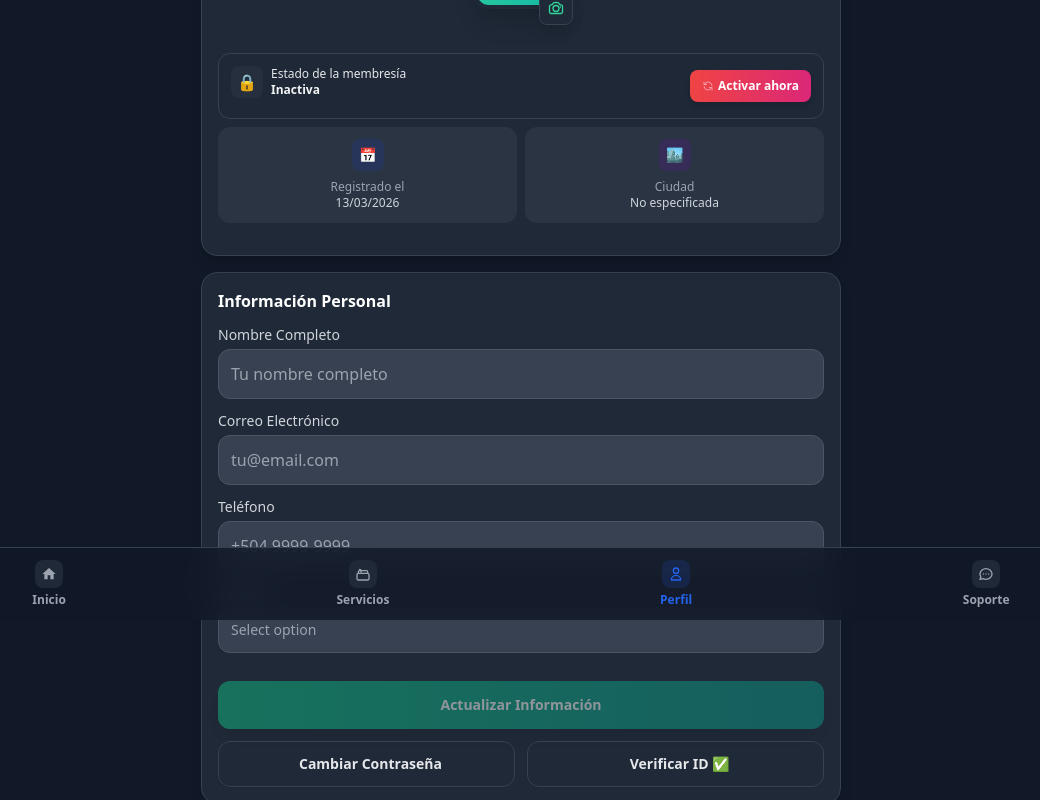
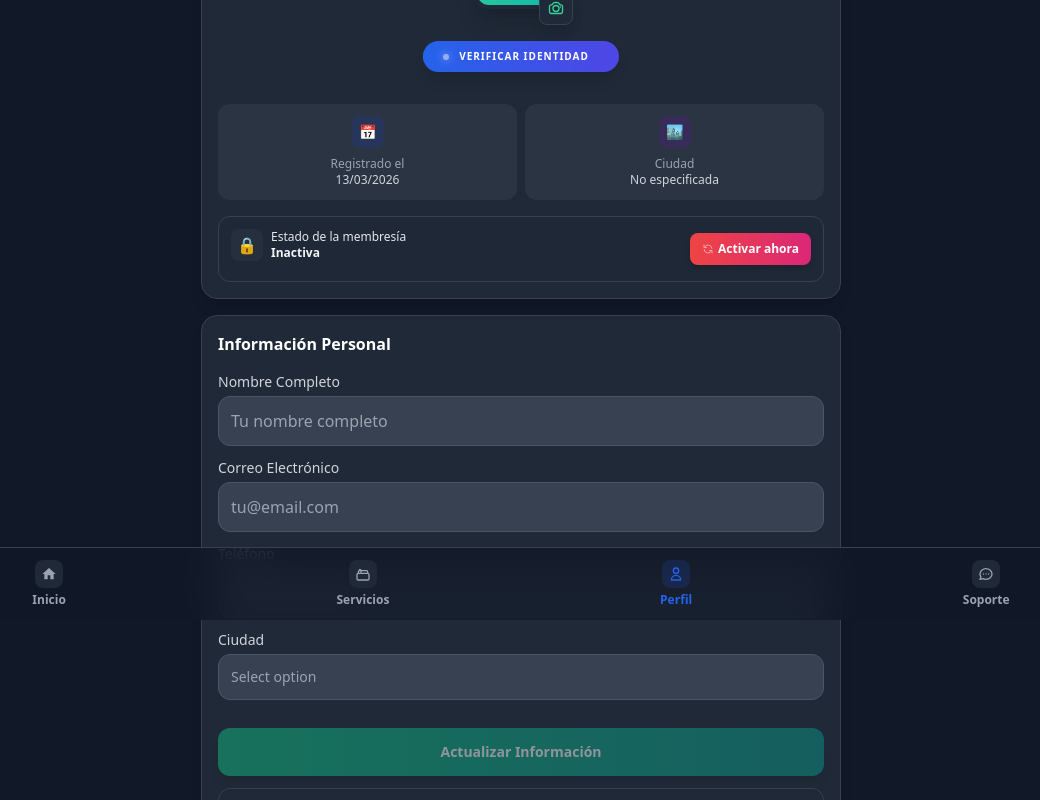
Before and after one commit to GrecoHdz/front, a Nuxt app: page /cliente/Perfil in a window 1280 px wide. Shown: the part 180-980 px from the top of the page, without its empty margins (119-1159 px from the left). Built offline with nearby package versions, Linux system fonts and the light colour scheme.

Commit message:
nueva verificacion de ID

```diff
--- a/pages/cliente/Perfil.vue
+++ b/pages/cliente/Perfil.vue
@@ -25,7 +25,7 @@
     <div class="max-w-2xl mx-auto px-4 pb-4">
       <!-- Profile Card -->
       <div class="relative bg-white dark:bg-gray-800 rounded-2xl p-4 shadow-lg border border-gray-100 dark:border-gray-700 mb-4 overflow-hidden">
-        <!-- Badge de Verificado en la esquina -->
+        <!-- Badge de Verificado en la esquina (Keep it simple) -->
         <div v-if="user.identidad_url" class="absolute top-0 right-0 pt-2 pr-2">
           <span class="flex items-center gap-1.5 text-[10px] bg-emerald-500 text-white px-3 py-1.5 rounded-bl-2xl rounded-tr-xl font-black uppercase tracking-widest shadow-lg animate-fade-in">
             <i class="fas fa-check-circle"></i> Verificado
@@ -71,6 +71,49 @@
           <h2 class="text-xl font-black text-gray-900 dark:text-white mt-2">{{ user.nombre }}</h2>
           <div class="flex items-center justify-center">
             <p class="text-emerald-600 dark:text-emerald-400 font-medium text-sm">{{ user.email }}</p>
+          </div>
+
+          <!-- New Verification Status under Email -->
+          <div class="mt-3 flex justify-center">
+            <button
+              v-if="!user.identidad_url"
+              @click="isIdentityModalOpen = true"
+              class="flex items-center gap-2.5 px-5 py-2 bg-gradient-to-r from-blue-600 to-indigo-600 hover:from-blue-700 hover:to-indigo-700 text-white rounded-full shadow-lg hover:shadow-blue-200 dark:hover:shadow-none transition-all duration-300 active:scale-95 group relative overflow-hidden"
+            >
+              <div class="absolute inset-0 bg-white/20 -translate-x-full group-hover:translate-x-full transition-transform duration-700 ease-in-out"></div>
+              <div class="w-1.5 h-1.5 rounded-full bg-white animate-pulse shadow-[0_0_8px_white]"></div>
+              <span class="text-[10px] font-black uppercase tracking-[0.1em]">Verificar Identidad</span>
+              <i class="fas fa-chevron-right text-[8px] group-hover:translate-x-0.5 transition-transform"></i>
+            </button>
+            <div
+              v-else
+              class="flex items-center gap-2 px-4 py-1.5 bg-emerald-50 dark:bg-emerald-900/20 text-emerald-600 dark:text-emerald-400 rounded-full border border-emerald-200 dark:border-emerald-800/30 shadow-sm"
+            >
+              <div class="flex items-center justify-center w-4 h-4 bg-emerald-500 rounded-full">
+                <i class="fas fa-check text-white text-[8px]"></i>
+              </div>
+              <span class="text-[10px] font-black uppercase tracking-widest">Cuenta Verificada</span>
+            </div>
+          </div>
+        </div>
+
+
+
+        <!-- User Stats -->
+        <div class="grid grid-cols-2 gap-2 mb-4 pt-2">
+          <div class="bg-gray-50 dark:bg-gray-700/50 rounded-xl p-3 text-center">
+            <div class="w-8 h-8 bg-blue-100 dark:bg-blue-900/30 rounded-lg flex items-center justify-center mx-auto mb-2">
+              <span class="text-blue-600 dark:text-blue-400 text-sm">📅</span>
+            </div>
+            <p class="text-xs text-gray-500 dark:text-gray-400">Registrado el</p>
+            <p class="text-xs font-medium text-gray-700 dark:text-gray-300">{{ formatShortDate(user.fecha_registro) }}</p>
+          </div>
+          <div class="bg-gray-50 dark:bg-gray-700/50 rounded-xl p-3 text-center">
+            <div class="w-8 h-8 bg-purple-100 dark:bg-purple-900/30 rounded-lg flex items-center justify-center mx-auto mb-2">
+              <span class="text-purple-600 dark:text-purple-400 text-sm">🏙️</span>
+            </div>
+            <p class="text-xs text-gray-500 dark:text-gray-400">Ciudad</p>
+            <p class="text-xs font-medium text-gray-700 dark:text-gray-300">{{ user.ciudad || 'No especificada' }}</p>
           </div>
         </div>
 
@@ -167,28 +210,12 @@
           </div>
         </div>
 
-        <!-- User Stats -->
-        <div class="grid grid-cols-2 gap-2 mb-4 pt-2">
-          <div class="bg-gray-50 dark:bg-gray-700/50 rounded-xl p-3 text-center">
-            <div class="w-8 h-8 bg-blue-100 dark:bg-blue-900/30 rounded-lg flex items-center justify-center mx-auto mb-2">
-              <span class="text-blue-600 dark:text-blue-400 text-sm">📅</span>
-            </div>
-            <p class="text-xs text-gray-500 dark:text-gray-400">Registrado el</p>
-            <p class="text-xs font-medium text-gray-700 dark:text-gray-300">{{ formatShortDate(user.fecha_registro) }}</p>
-          </div>
-          <div class="bg-gray-50 dark:bg-gray-700/50 rounded-xl p-3 text-center">
-            <div class="w-8 h-8 bg-purple-100 dark:bg-purple-900/30 rounded-lg flex items-center justify-center mx-auto mb-2">
-              <span class="text-purple-600 dark:text-purple-400 text-sm">🏙️</span>
-            </div>
-            <p class="text-xs text-gray-500 dark:text-gray-400">Ciudad</p>
-            <p class="text-xs font-medium text-gray-700 dark:text-gray-300">{{ user.ciudad || 'No especificada' }}</p>
-          </div>
-        </div>
       </div>
 
       <!-- User Information -->
       <div class="bg-white dark:bg-gray-800 rounded-2xl p-4 shadow-lg border border-gray-100 dark:border-gray-700 mb-4">
-        <h3 class="text-base font-bold text-gray-900 dark:text-white mb-3">Información Personal</h3>
+        <h3 class="text-base font-bold text-gray-900 dark:text-white mb-4">Información Personal</h3>
+
 
         <div class="space-y-3">
           <div class="space-y-1">
@@ -344,25 +371,14 @@
               <span>{{ isSaving ? 'Guardando...' : 'Actualizar Información' }}</span>
             </button>
 
-            <div class="grid grid-cols-2 gap-3">
               <button
                 @click="isPasswordModalOpen = true"
                 type="button"
-                class="py-3 bg-white dark:bg-gray-800 text-gray-700 dark:text-gray-200 font-bold rounded-xl border border-gray-200 dark:border-gray-700 hover:bg-gray-50 dark:hover:bg-gray-700 transition-all text-sm flex items-center justify-center gap-2 shadow-sm"
+                class="w-full py-3 bg-white dark:bg-gray-800 text-gray-700 dark:text-gray-200 font-bold rounded-xl border border-gray-200 dark:border-gray-700 hover:bg-gray-50 dark:hover:bg-gray-700 transition-all text-sm flex items-center justify-center gap-2 shadow-sm"
               >
                 <i class="fas fa-key text-amber-500"></i>
                 Cambiar Contraseña
               </button>
-
-              <button
-                @click="isIdentityModalOpen = true"
-                type="button"
-                class="py-3 bg-white dark:bg-gray-800 text-gray-700 dark:text-gray-200 font-bold rounded-xl border border-gray-200 dark:border-gray-700 hover:bg-gray-50 dark:hover:bg-gray-700 transition-all text-sm flex items-center justify-center gap-2 shadow-sm"
-              >
-                <i class="fas fa-id-card text-blue-500"></i>
-                {{ user.identidad_url ? 'Ver Identidad' : 'Verificar ID ✅' }}
-              </button>
-            </div>
           </div>
         </div>
       </div>
@@ -1260,7 +1276,17 @@
   </div>
 </template>
 <style scoped>
+@keyframes pulse-slow {
+  0%, 100% { opacity: 1; transform: scale(1); }
+  50% { opacity: 0.8; transform: scale(0.98); }
+}
+
+.animate-pulse-slow {
+  animation: pulse-slow 3s infinite ease-in-out;
+}
+
 @keyframes pulse {
+
   0% {
     transform: scale(1);
     opacity: 1;
--- a/pages/tecnico/PerfilTecnico.vue
+++ b/pages/tecnico/PerfilTecnico.vue
@@ -105,8 +105,7 @@
                 :options="ciudades"
                 :searchable="false"
                 :close-on-select="true"
-                :show-labels="false"
-                placeholder="Seleccionar ciudad"
+                :show-labels="true"
                 label="nombre"
                 track-by="id_ciudad"
                 class="multiselect-custom"
@@ -114,19 +113,12 @@
                 :select-label="''"
                 :deselect-label="''"
                 :selected-label="''"
-                :no-options="loadingCiudades ? 'Cargando ciudades...' : 'No hay ciudades disponibles'"
-                :no-result="'No se encontraron resultados'"
-                :loading="loadingCiudades"
-                :disabled="loadingCiudades || !ciudades.length"
-                :custom-label="getCityLabel"
-                @search-change="$event && $event.stopPropagation()"
-                @search-focus="(e) => e && e.target && e.target.blur()"
-                @touchstart.native.stop
-                @click.native.stop
+                :custom-label="getCiudadLabel"
                 :options-limit="100"
+                :disabled="ciudades.length === 0"
               >
                 <template #singleLabel="{ option }">
-                  <span class="text-[16px] sm:text-xs md:text-base truncate">{{ getCityLabel(option) }}</span>
+                  <span class="text-sm truncate">{{ getCiudadLabel(option) }}</span>
                 </template>
               </multiselect>
             </div>
@@ -1736,7 +1728,7 @@ const isServiceAssigned = (serviceId) => {
 }
 
 // Función para obtener la etiqueta de la ciudad
-const getCityLabel = (option) => {
+const getCiudadLabel = (option) => {
   if (!option) return ''
   return option.nombre || ''
 }
```
